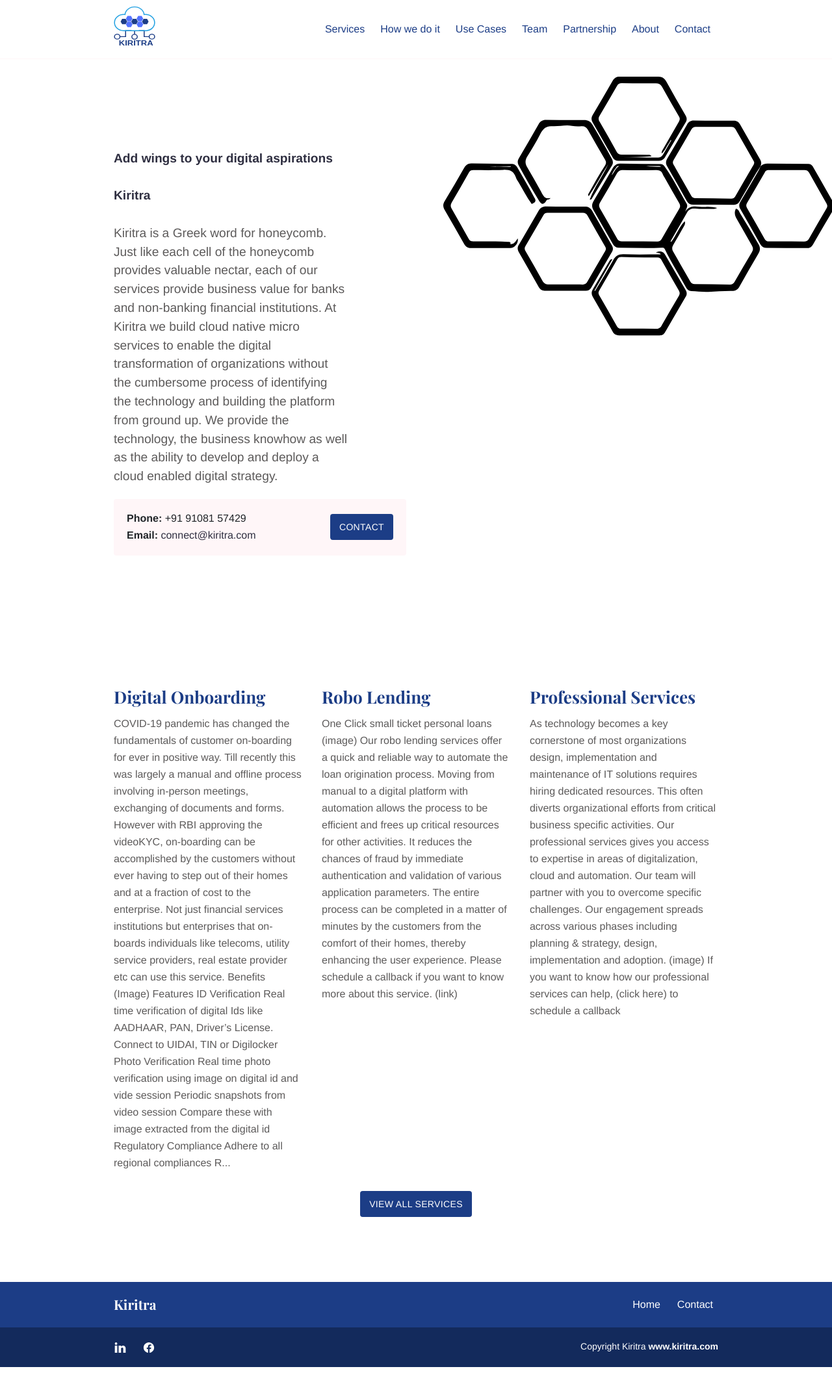
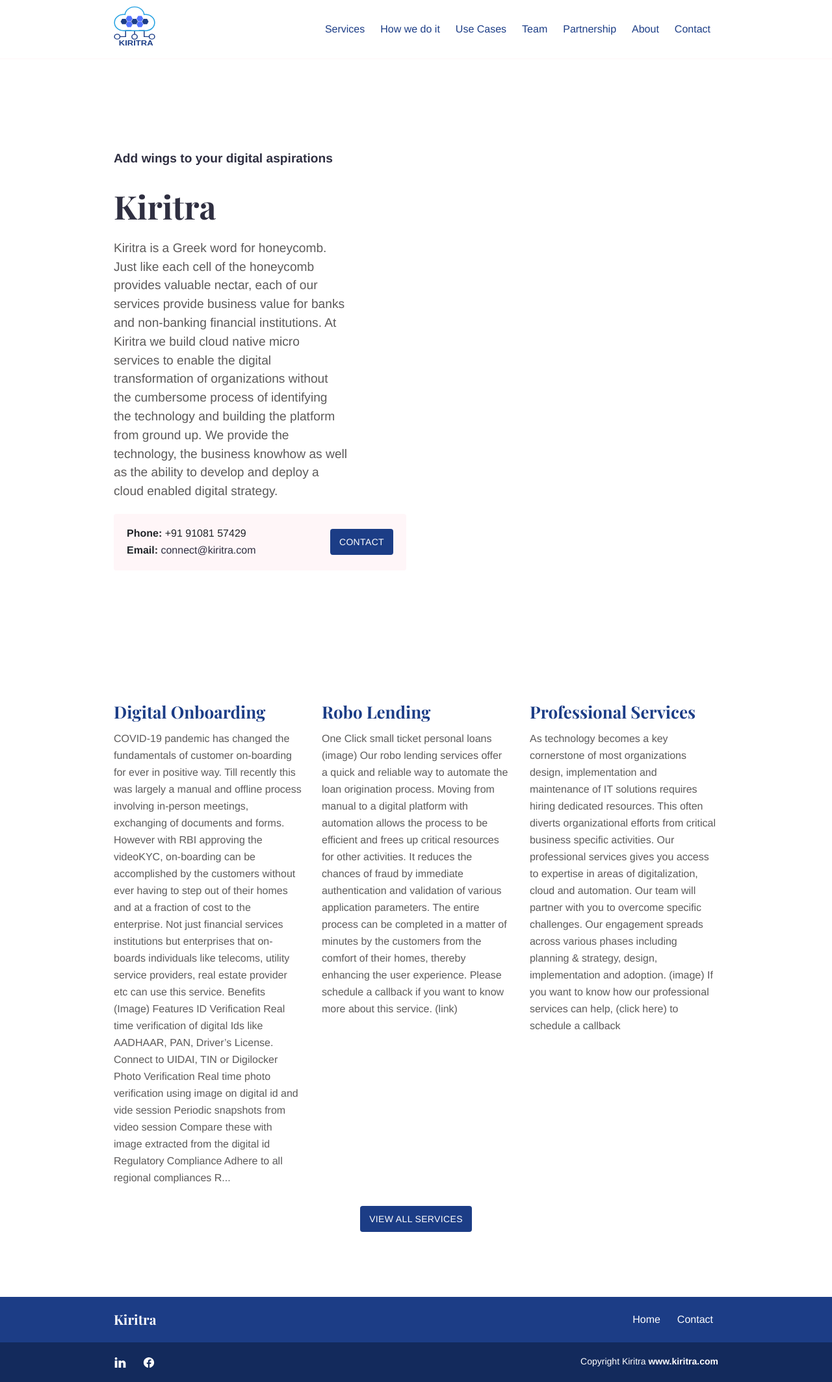
Before and after one commit to Kiritra/Kiritra.com, a Jekyll site: the page built from index.md, in a window 1280 px wide. Shown: the whole page at 65% size. Built offline with Jekyll 4.4.1, drawn with Linux system fonts in a browser that asks for light colours; before the commit the page ends 2104 px from its top, so only the background shows below that.

Commit message:
removed "intro_image: "images/illustrations/Honeycomb_adobe_express.svg""

```diff
--- a/index.md
+++ b/index.md
@@ -2,7 +2,6 @@
 title: Kiritra
 layout: home
 description: Business website of Kiritra.
-intro_image: "images/illustrations/Honeycomb_adobe_express.svg"
 intro_image_absolute: true
 intro_image_hide_on_mobile: false
 show_call_box: true
@@ -10,5 +9,5 @@ show_call_box: true
 
 ## Add wings to your digital aspirations
 
-## Kiritra
+# Kiritra
 Kiritra is a Greek word for honeycomb. Just like each cell of the honeycomb provides valuable nectar, each of our services provide business value for banks and non-banking financial institutions. At Kiritra we build cloud native micro services to enable the digital transformation of organizations without the cumbersome process of identifying the technology and building the platform from ground up. We provide the technology, the business knowhow as well as the ability to develop and deploy a cloud enabled digital strategy.
```
